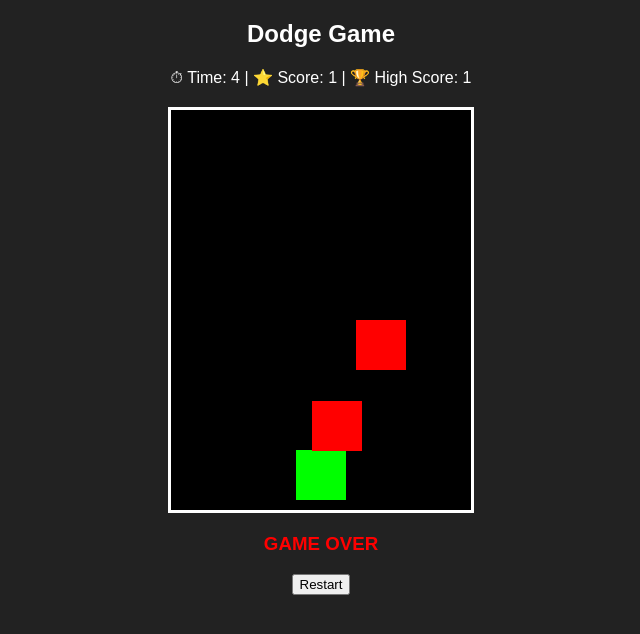
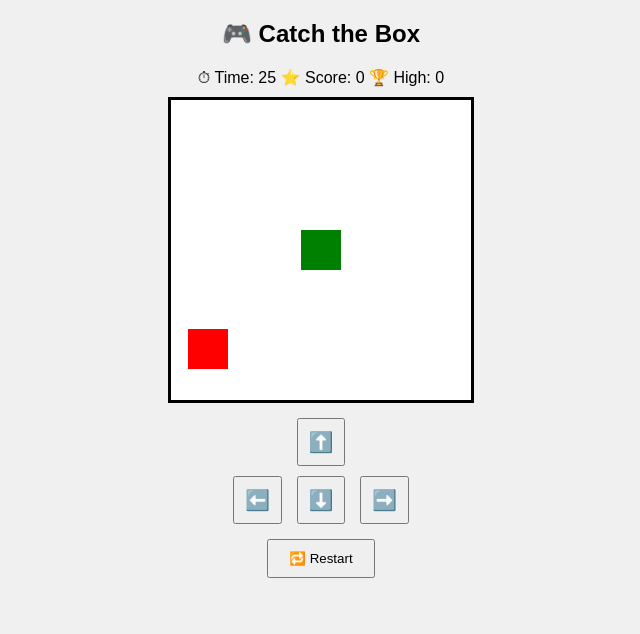
Before and after one commit to niranjanaditya7292011-a11y/A-game-for-fresh-our-mood, a plain HTML site: page index.html in a window 1280 px wide. Shown: the whole page, without its empty margins (319-959 px from the left). Drawn offline with Linux system fonts and the light colour scheme.

Commit message:
Add files via upload

```diff
--- a/index.html
+++ b/index.html
@@ -1,56 +1,37 @@
 <!DOCTYPE html>
-<html>
+<html lang="en">
 <head>
-  <title>Keyboard Game</title>
-  <link rel="stylesheet" href="style .css ">
+  <meta charset="UTF-8">
+  <title>Catch Game</title>
+  <meta name="viewport" content="width=device-width, initial-scale=1.0">
+  <link rel="stylesheet" href="style .css">
 </head>
 <body>
 
-<h2>Dodge Game</h2>
+<h2>🎮 Catch the Box</h2>
 
-<div class="info">
-  ⏱ Time: <span id="time">0</span> |
-  ⭐ Score: <span id="score">0</span> |
-  🏆 High Score: <span id="highScore">0</span>
+<div id="info">
+  ⏱ Time: <span id="time">30</span>
+  ⭐ Score: <span id="score">0</span>
+  🏆 High: <span id="highScore">0</span>
 </div>
 
 <div id="game">
   <div id="player"></div>
+  <div id="target"></div>
 </div>
 
-<h3 id="gameOver">GAME OVER</h3>
-<button onclick="restart()">Restart</button>
-
-<audio id="hitSound" src="<!DOCTYPE html>
-<html>
-<head>
-  <title>Keyboard Game</title>
-  <link rel="stylesheet" href="style.css">
-</head>
-<body>
-
-<h2>Dodge Game</h2>
-
-<div class="info">
-  ⏱ Time: <span id="time">0</span> |
-  ⭐ Score: <span id="score">0</span> |
-  🏆 High Score: <span id="highScore">0</span>
+<div id="controls">
+  <button onclick="move('up')">⬆️</button><br>
+  <button onclick="move('left')">⬅️</button>
+  <button onclick="move('down')">⬇️</button>
+  <button onclick="move('right')">➡️</button>
 </div>
 
-<div id="game">
-  <div id="player"></div>
-</div>
+<button id="restart" onclick="restart()">🔁 Restart</button>
 
-<h3 id="gameOver">GAME OVER</h3>
-<button onclick="restart()">Restart</button>
-
-<audio src="https://www.soundjay.com/button/sounds/button-10.mp3"></audio>
+<audio id="hit" src="https://assets.mixkit.co/sfx/preview/mixkit-arcade-mechanical-bling-210.wav"></audio>
 
 <script src="script.js"></script>
 </body>
 </html>
- "></audio>
-
-<script src="script.js "></script>
-</body>
-</html>
--- a/script.js
+++ b/script.js
@@ -1,98 +1,79 @@
 let player = document.getElementById("player");
-let game = document.getElementById("game");
+let target = document.getElementById("target");
 let scoreEl = document.getElementById("score");
 let timeEl = document.getElementById("time");
 let highScoreEl = document.getElementById("highScore");
-let hitSound = document.getElementById("hitSound");
-let gameOverText = document.getElementById("gameOver");
+let sound = document.getElementById("hit");
 
+let x = 130, y = 130;
 let score = 0;
-let time = 0;
-let speed = 3;
-let gameRunning = true;
+let time = 30;
+let speed = 10;
+let highScore = localStorage.getItem("highScore") || 0;
+highScoreEl.textContent = highScore;
 
-let highScore = localStorage.getItem("highScore") || 0;
-highScoreEl.innerText = highScore;
+function randomTarget() {
+  target.style.left = Math.random() * 260 + "px";
+  target.style.top = Math.random() * 260 + "px";
+}
+randomTarget();
 
-/* ⌨️ KEYBOARD CONTROL */
+function move(dir) {
+  if (dir === "up") y -= speed;
+  if (dir === "down") y += speed;
+  if (dir === "left") x -= speed;
+  if (dir === "right") x += speed;
+
+  player.style.left = x + "px";
+  player.style.top = y + "px";
+
+  // OUT condition
+  if (x < 0 || y < 0 || x > 260 || y > 260) {
+    gameOver("OUT!");
+  }
+
+  checkHit();
+}
+
+// Keyboard control
 document.addEventListener("keydown", e => {
-  if (!gameRunning) return;
-
-  let left = player.offsetLeft;
-
-  if (e.key === "ArrowLeft" && left > 0) {
-    player.style.left = left - 20 + "px";
-  }
-  if (e.key === "ArrowRight" && left < 250) {
-    player.style.left = left + 20 + "px";
-  }
+  if (e.key === "ArrowUp") move("up");
+  if (e.key === "ArrowDown") move("down");
+  if (e.key === "ArrowLeft") move("left");
+  if (e.key === "ArrowRight") move("right");
 });
 
-/* ⏱ TIMER */
-setInterval(() => {
-  if (gameRunning) {
-    time++;
-    timeEl.innerText = time;
+function checkHit() {
+  let px = player.offsetLeft;
+  let py = player.offsetTop;
+  let tx = target.offsetLeft;
+  let ty = target.offsetTop;
+
+  if (Math.abs(px - tx) < 40 && Math.abs(py - ty) < 40) {
+    score++;
+    scoreEl.textContent = score;
+    sound.play();
+    randomTarget();
   }
+}
+
+// Timer
+let timer = setInterval(() => {
+  time--;
+  timeEl.textContent = time;
+  if (time === 0) gameOver("TIME UP!");
 }, 1000);
 
-/* 🔴 CREATE ENEMY */
-function createEnemy() {
-  if (!gameRunning) return;
-
-  let enemy = document.createElement("div");
-  enemy.classList.add("enemy");
-  enemy.style.left = Math.floor(Math.random() * 250) + "px";
-  game.appendChild(enemy);
-
-  let fall = setInterval(() => {
-    let enemyTop = enemy.offsetTop;
-    enemy.style.top = enemyTop + speed + "px";
-
-    /* ❌ GAME OVER CONDITION */
-    if (collision(enemy, player)) {
-      hitSound.play();
-      gameOver();
-      clearInterval(fall);
-    }
-
-    /* ✅ SCORE INCREASE */
-    if (enemyTop > 400) {
-      enemy.remove();
-      score++;
-      scoreEl.innerText = score;
-      clearInterval(fall);
-    }
-  }, 20);
-}
-
-setInterval(createEnemy, 1200);
-
-/* 💥 COLLISION DETECTION */
-function collision(a, b) {
-  let aRect = a.getBoundingClientRect();
-  let bRect = b.getBoundingClientRect();
-
-  return !(
-    aRect.bottom < bRect.top ||
-    aRect.top > bRect.bottom ||
-    aRect.right < bRect.left ||
-    aRect.left > bRect.right
-  );
-}
-
-/* 🛑 GAME OVER */
-function gameOver() {
-  gameRunning = false;
-  gameOverText.style.display = "block";
+function gameOver(msg) {
+  clearInterval(timer);
+  alert("Game Over: " + msg);
 
   if (score > highScore) {
     localStorage.setItem("highScore", score);
-    highScoreEl.innerText = score;
   }
 }
 
-/* 🔄 RESTART */
+// Restart
 function restart() {
   location.reload();
 }
--- a/style .css
+++ b/style .css
@@ -1,38 +1,42 @@
 body {
+  font-family: Arial;
   text-align: center;
-  font-family: Arial;
-  background: #222;
-  color: white;
+  background: #f0f0f0;
 }
 
 #game {
   width: 300px;
-  height: 400px;
-  border: 3px solid white;
-  margin: 20px auto;
+  height: 300px;
+  border: 3px solid black;
+  margin: 10px auto;
   position: relative;
-  overflow: hidden;
-  background: black;
+  background: white;
 }
 
 #player {
-  width: 50px;
-  height: 50px;
-  background: lime;
+  width: 40px;
+  height: 40px;
+  background: green;
   position: absolute;
-  bottom: 10px;
-  left: 125px;
+  top: 130px;
+  left: 130px;
 }
 
-.enemy {
-  width: 50px;
-  height: 50px;
+#target {
+  width: 40px;
+  height: 40px;
   background: red;
   position: absolute;
-  top: 0;
 }
 
-#gameOver {
-  color: red;
-  display: none;
+#controls button {
+  font-size: 20px;
+  padding: 10px;
+  margin: 5px;
 }
+
+#restart {
+  margin-top: 10px;
+  padding: 10px 20px;
+}
+body{background-color: red, grey ;}
```
